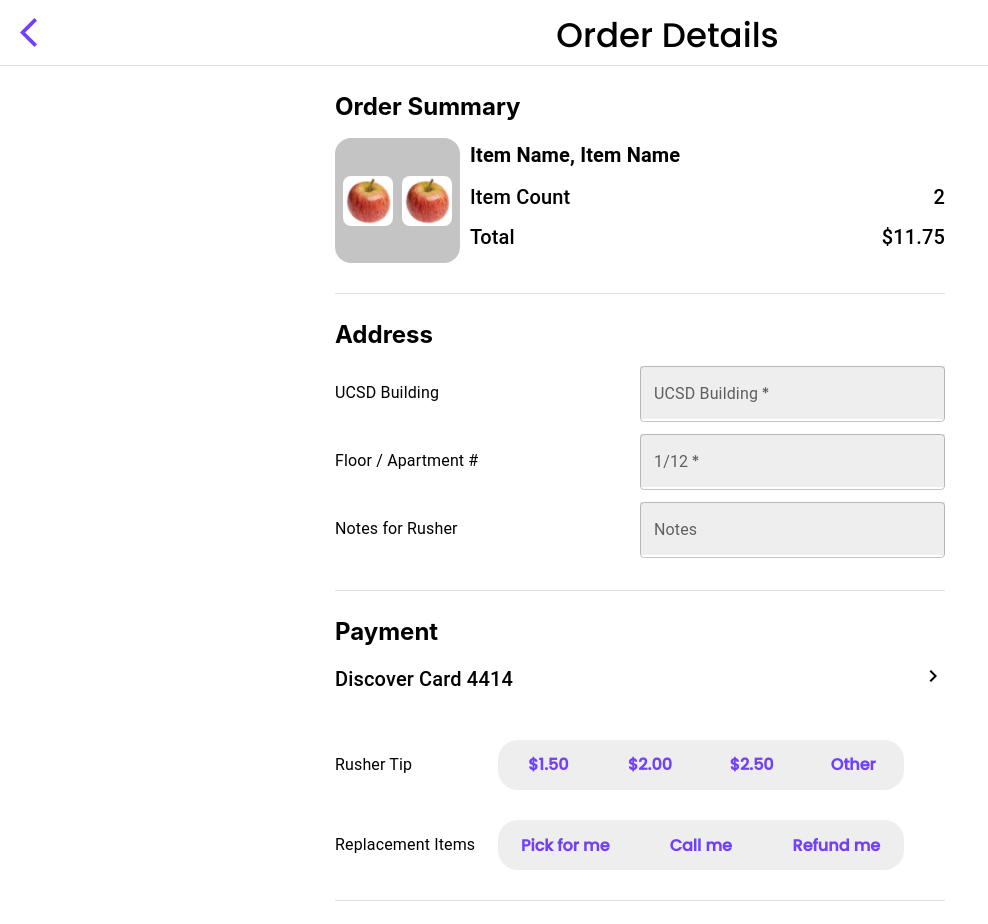
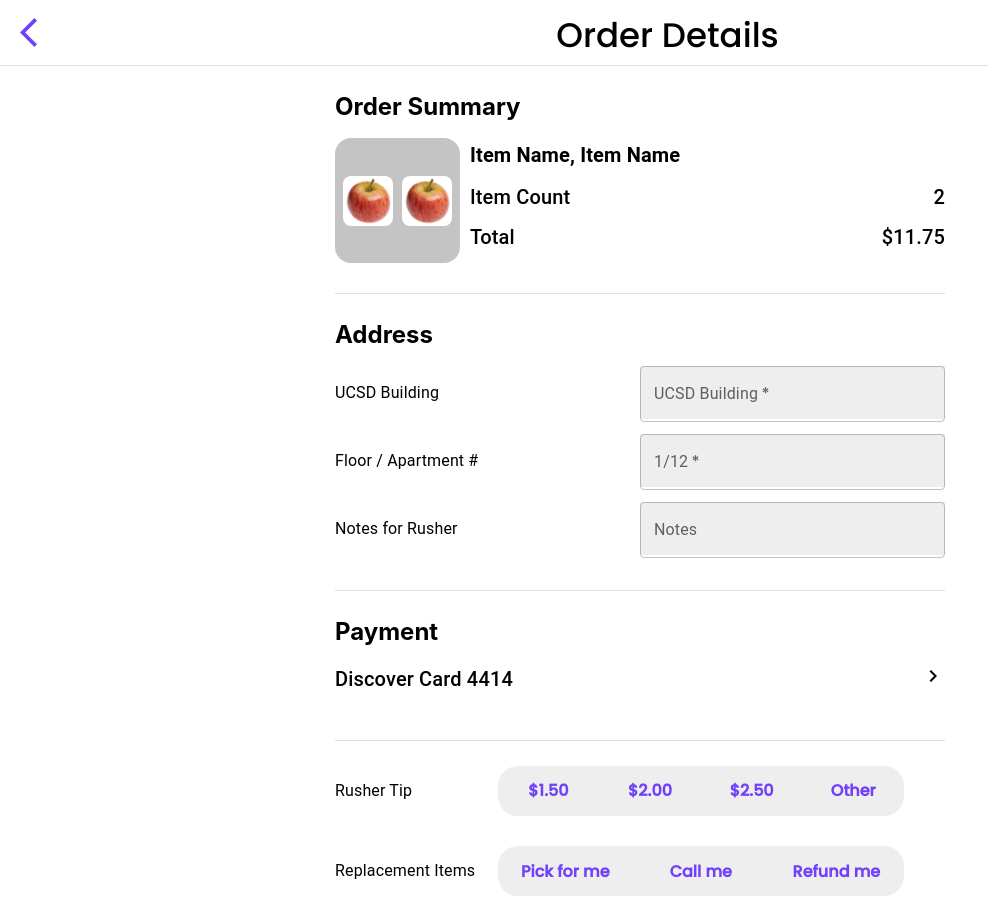
Before and after one commit to AnnLe4869/dormit-second-prototype, a React (Create React App) app: page /checkout in a window 1280 px wide. Shown: the top 924 px of the page, without its empty margins (0-988 px from the left). Built offline with nearby package versions, Linux system fonts and the light colour scheme; no server answers; the database is empty; sample sign-in values are in the browser's storage.

Commit message:
Update divider

```diff
--- a/src/routes/checkout/OrderDetails.js
+++ b/src/routes/checkout/OrderDetails.js
@@ -168,6 +168,13 @@ const OrderDetails = () => {
               </button>
             </div>
           </div>
+          <Divider
+            sx={{
+              width: "100%",
+              marginBottom: "25px",
+              maxWidth: "610px",
+            }}
+          />
           <Grid
             container
             sx={{
@@ -204,7 +211,7 @@ const OrderDetails = () => {
               height: "inherit",
               gap: "10px",
               display: "flex",
-              marginBottom: "30px",
+              marginBottom: "60px",
               alignItems: "center",
             }}
           >
@@ -223,13 +230,6 @@ const OrderDetails = () => {
               </ButtonGroup>
             </Grid>
           </Grid>{" "}
-          <Divider
-            sx={{
-              width: "100%",
-              marginBottom: "25px",
-              maxWidth: "610px",
-            }}
-          />
           <Button
             sx={{
               display: "flex",
```
